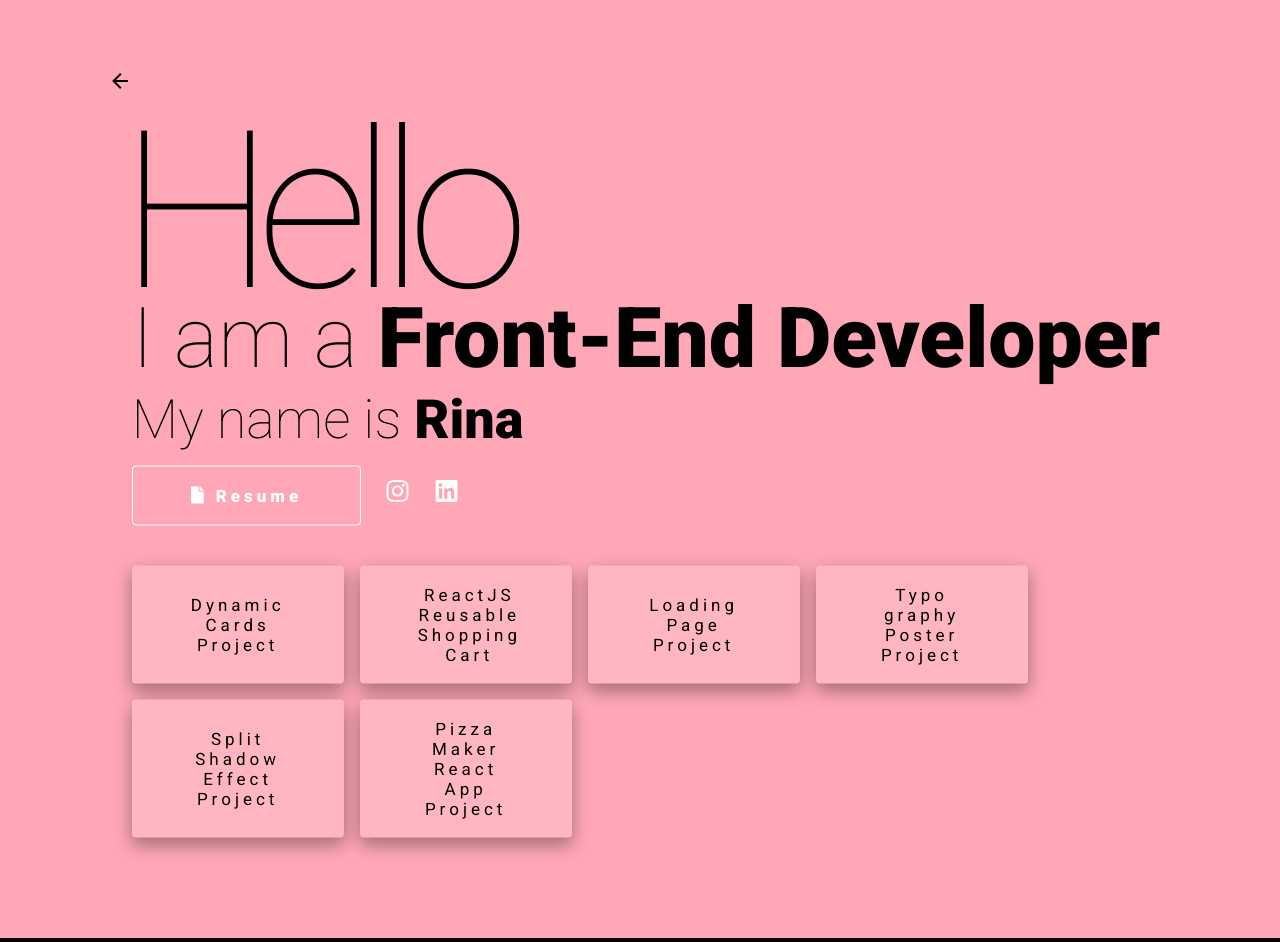
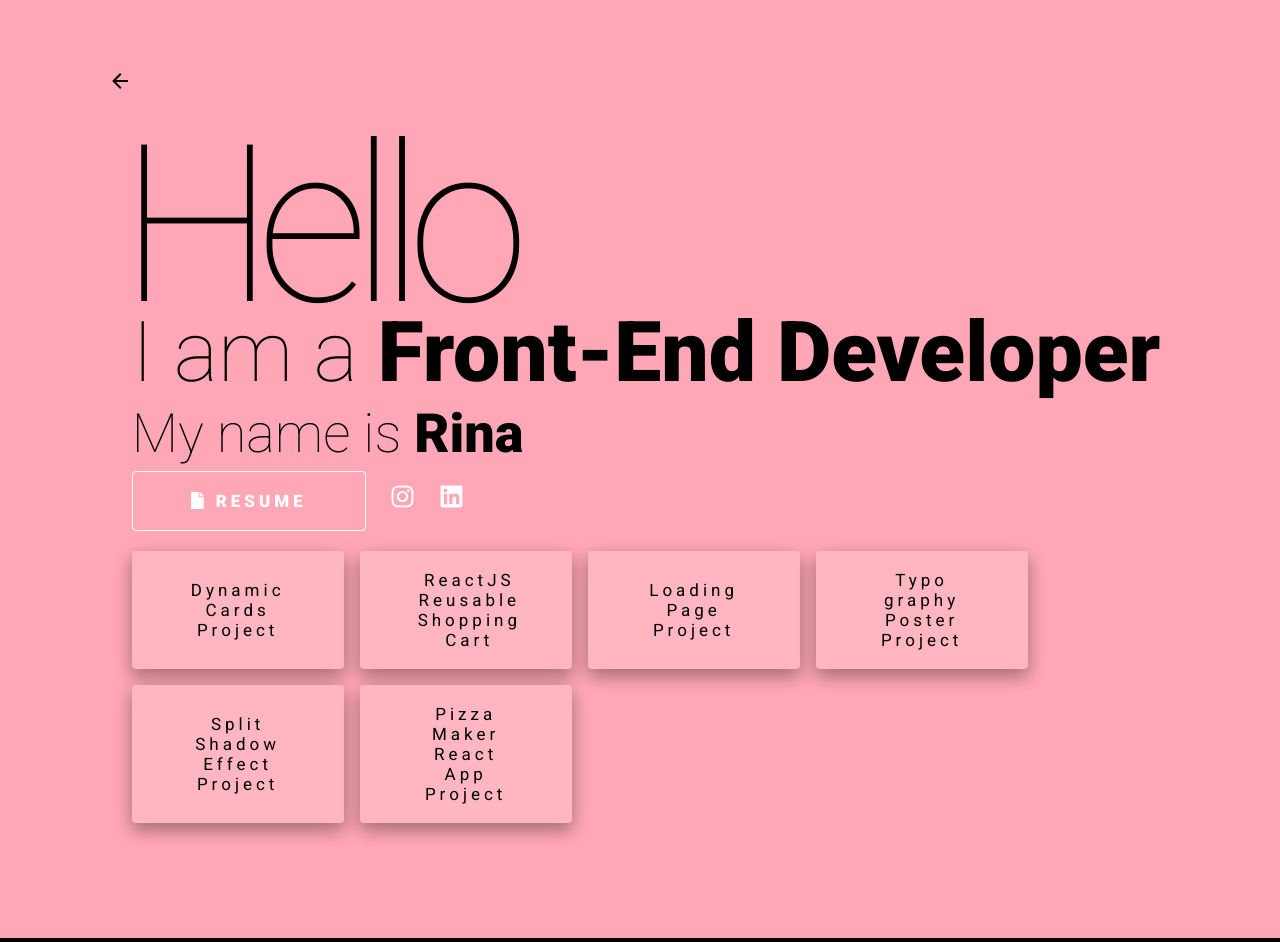
Before and after one commit to angellerina/portfolio-2020, a plain HTML site: page index.html in a window 1280 px wide. Both pictures are taken after a click on the button "Enter". Shown: the top 942 px of the page. Drawn offline with Linux system fonts and the light colour scheme.

Commit message:
updated resume

```diff
--- a/index.html
+++ b/index.html
@@ -49,10 +49,10 @@
       <h1>Hello</h1>
       <h2>I am a <span>Front-End Developer</span></h2>
       <h3>My name is <span>Rina</span></h3>
-      <button class="resume">
-        <i class="fas fa-file"></i>
-        <a href="/resources/resume.pdf" target="_blank"> Resume</a>
-      </button>
+      <br />
+      <a href="/resources/resume.pdf" class="button resume" target="_blank"
+        ><i class="fas fa-file"></i> RESUME</a
+      >
 
       <a href="https://www.instagram.com/angelle.rina/"
         ><i class="fab fa-instagram"></i
--- a/style.css
+++ b/style.css
@@ -57,7 +57,8 @@ section {
   transform: translateY(-50%);
 }
 
-button {
+button,
+a.button {
   outline: none;
   border: 1px solid #fff;
   padding: 19px 58px;
@@ -80,7 +81,8 @@ button {
 ---------------
 */
 
-button:hover {
+button:hover,
+a.button:hover {
   background-color: #fff;
   color: #000;
 }
```
